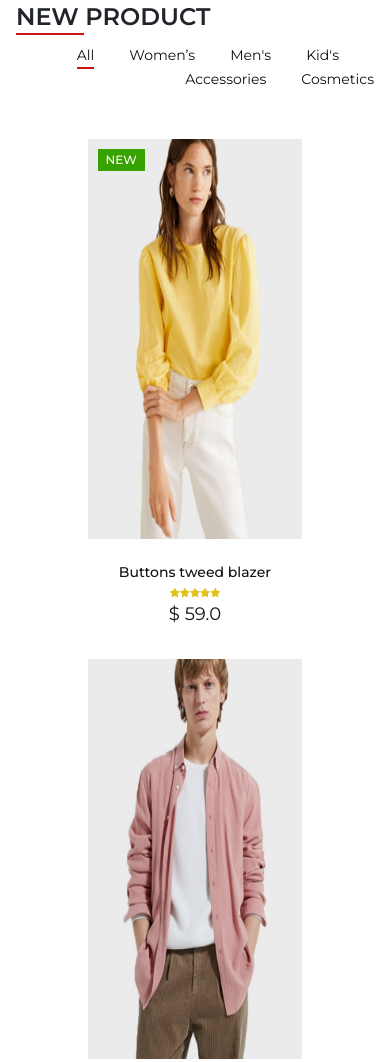
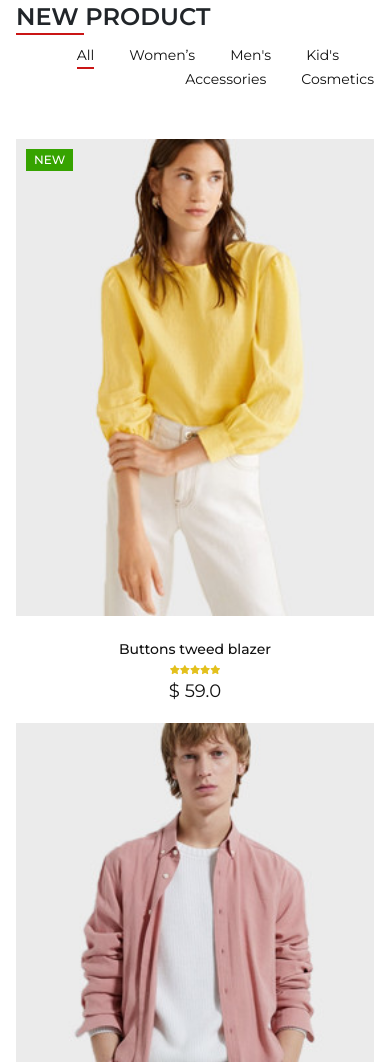
Before and after one commit to Sowrav928/NewProjectAshion, a plain HTML site: page index.html in a window 390 px wide. Shown: the part 1763-2825 px from the top of the page. Drawn offline with nearby package versions, Linux system fonts and the light colour scheme; a script that the page names is missing.

Commit message:
Update responsive.css

```diff
--- a/responsive.css
+++ b/responsive.css
@@ -167,14 +167,14 @@
 }
 @media all and (max-width:576px){
     .product-content-item {
-        width: 60%;
-        height: 500px;
+        width: 100%;
+        height: auto;
         margin: auto;
     }
     .product-content-item-img img {
         display: block;
         margin: auto;
-        height: 400px;
+        height: auto;
     }
     .fashion-item-text h1 {
         font-size: 40px;
```
